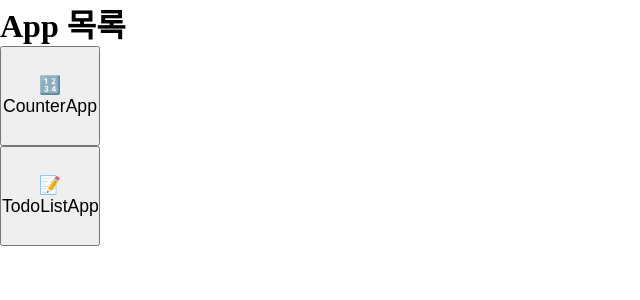
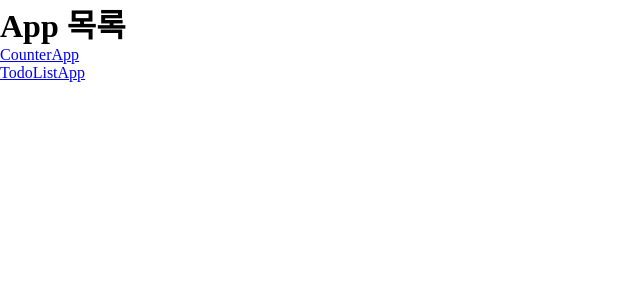
Before and after one commit to jagseeun/programming_3214, a React (Vite) app: page / in a window 1280 px wide. Shown: the top 300 px of the page, without its empty margins (0-640 px from the left). Built offline with nearby package versions, Linux system fonts and the light colour scheme.

Commit message:
RouterApp

```diff
--- a/package.json
+++ b/package.json
@@ -12,7 +12,8 @@
   },
   "dependencies": {
     "react": "^19.2.4",
-    "react-dom": "^19.2.4"
+    "react-dom": "^19.2.4",
+    "react-router-dom": "^7.15.0"
   },
   "devDependencies": {
     "@cloudflare/vite-plugin": "^1.30.2",
--- /dev/null
+++ b/src/RouterApp.jsx
@@ -0,0 +1,27 @@
+import { BrowserRouter, Routes, Route, Link } from "react-router-dom";
+import CounterApp from "./CounterApp";
+import TodoListApp from "./TodoListApp";
+
+function LinkButtonPageApp() {
+    return (
+        <>
+            <h1>App 목록</h1>
+            <ul>
+                <li><Link to="/counterapp">CounterApp</Link></li>
+                <li><Link to="/todolistapp">TodoListApp</Link></li>
+            </ul>
+        </>
+    )
+}
+
+export default function RouterApp() {
+    return (
+        <BrowserRouter>
+            <Routes>
+                <Route path="/" element={<LinkButtonPageApp />}></Route>
+                <Route path="/counterapp" element={<CounterApp />}></Route>
+                <Route path="/todolistapp" element={<TodoListApp />}></Route>
+            </Routes>
+        </BrowserRouter>
+    )
+}
--- a/src/main.jsx
+++ b/src/main.jsx
@@ -3,8 +3,9 @@
 import './reset.css'
 import TodoListApp from './TodoListApp'
 import HomeApp from './HomeApp'
+import RouterApp from './RouterApp.jsx'
 createRoot(document.getElementById('root')).render(
   <StrictMode>
-    <HomeApp />
+    <RouterApp />
   </StrictMode>,
 )
--- a/vite.config.js
+++ b/vite.config.js
@@ -1,9 +1,10 @@
 import { defineConfig } from 'vite'
 import react from '@vitejs/plugin-react'
 
-import { cloudflare } from "@cloudflare/vite-plugin";
+// import { cloudflare } from "@cloudflare/vite-plugin";
 
 // https://vite.dev/config/
 export default defineConfig({
-  plugins: [react(), cloudflare()],
+  plugins: [react()],
 })
+//, cloudflare()
```
Also changed, not shown: 2 other files (tests, documents, lock files or other folders).
